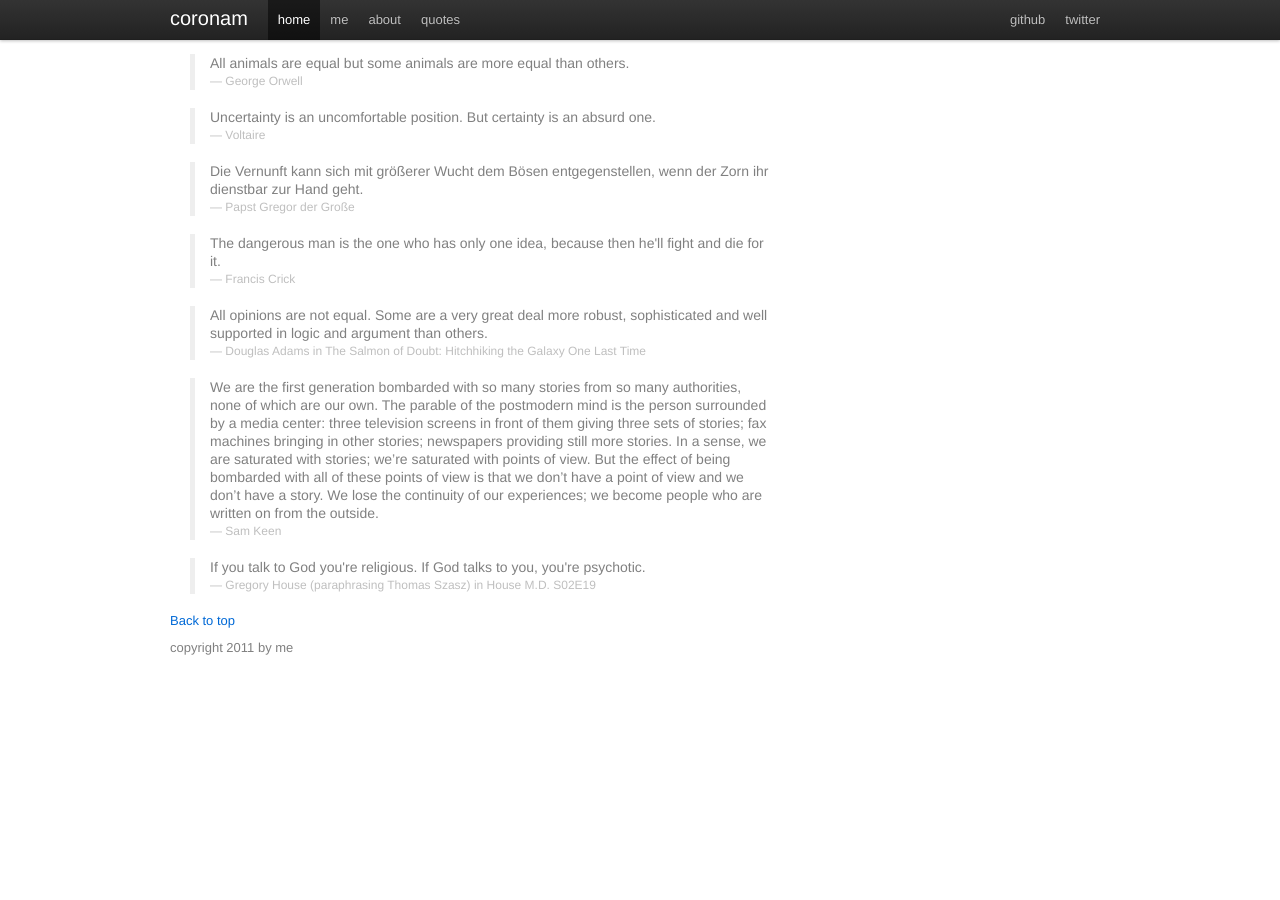
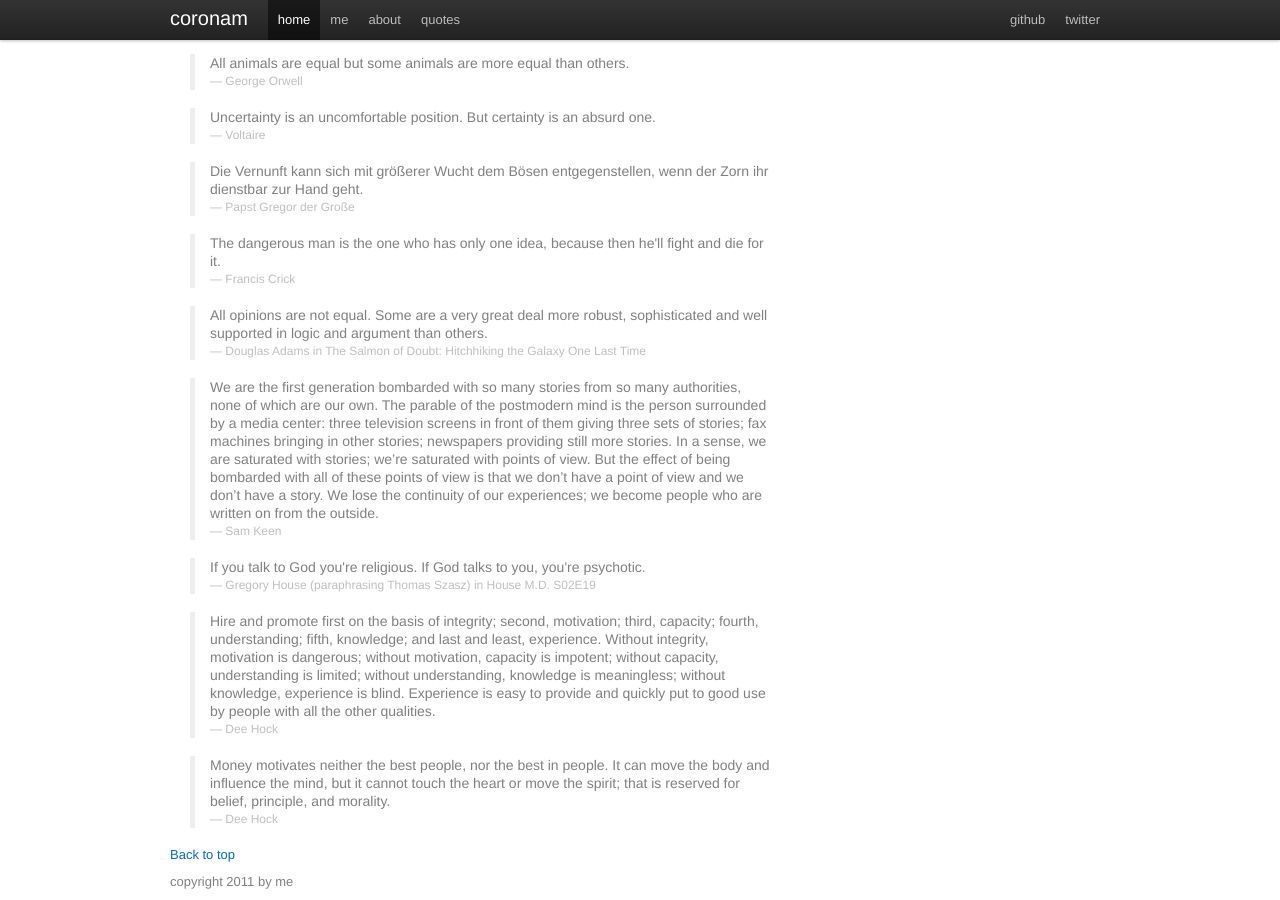
Before and after one commit to tinnet/tinnet.github.com, a Jekyll site: the page built from quotes.html, in a window 1280 px wide and 900 px high, scrolled down 4814 px. Built offline with Jekyll 4.4.1, drawn with Linux system fonts in a browser that asks for light colours; before the commit the page ends 5480 px from its top, so only the background shows below that.

Commit message:
added 2 quotes

```diff
--- a/quotes.html
+++ b/quotes.html
@@ -186,6 +186,10 @@ quotes:
     - what: "If you talk to God you're religious. If God talks to you, you're psychotic."
       who: "Gregory House (paraphrasing Thomas Szasz)"
       where: "House M.D. S02E19"
+    - what: "Hire and promote first on the basis of integrity; second, motivation; third, capacity; fourth, understanding; fifth, knowledge; and last and least, experience. Without integrity, motivation is dangerous; without motivation, capacity is impotent; without capacity, understanding is limited; without understanding, knowledge is meaningless; without knowledge, experience is blind. Experience is easy to provide and quickly put to good use by people with all the other qualities."
+      who: "Dee Hock"
+    - what: "Money motivates neither the best people, nor the best in people. It can move the body and influence the mind, but it cannot touch the heart or move the spirit; that is reserved for belief, principle, and morality."
+      who: "Dee Hock"
 ---
 
 <div class="content">
```
